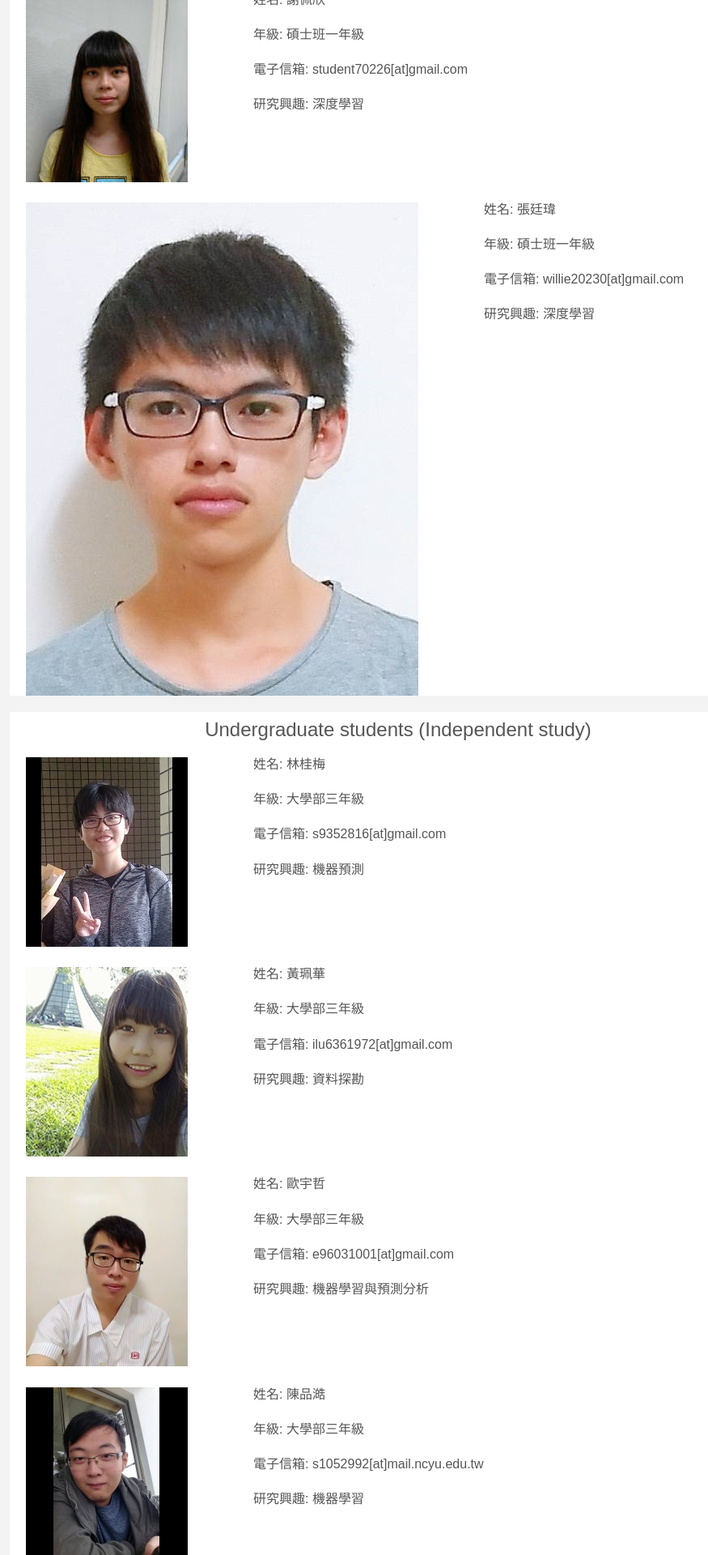
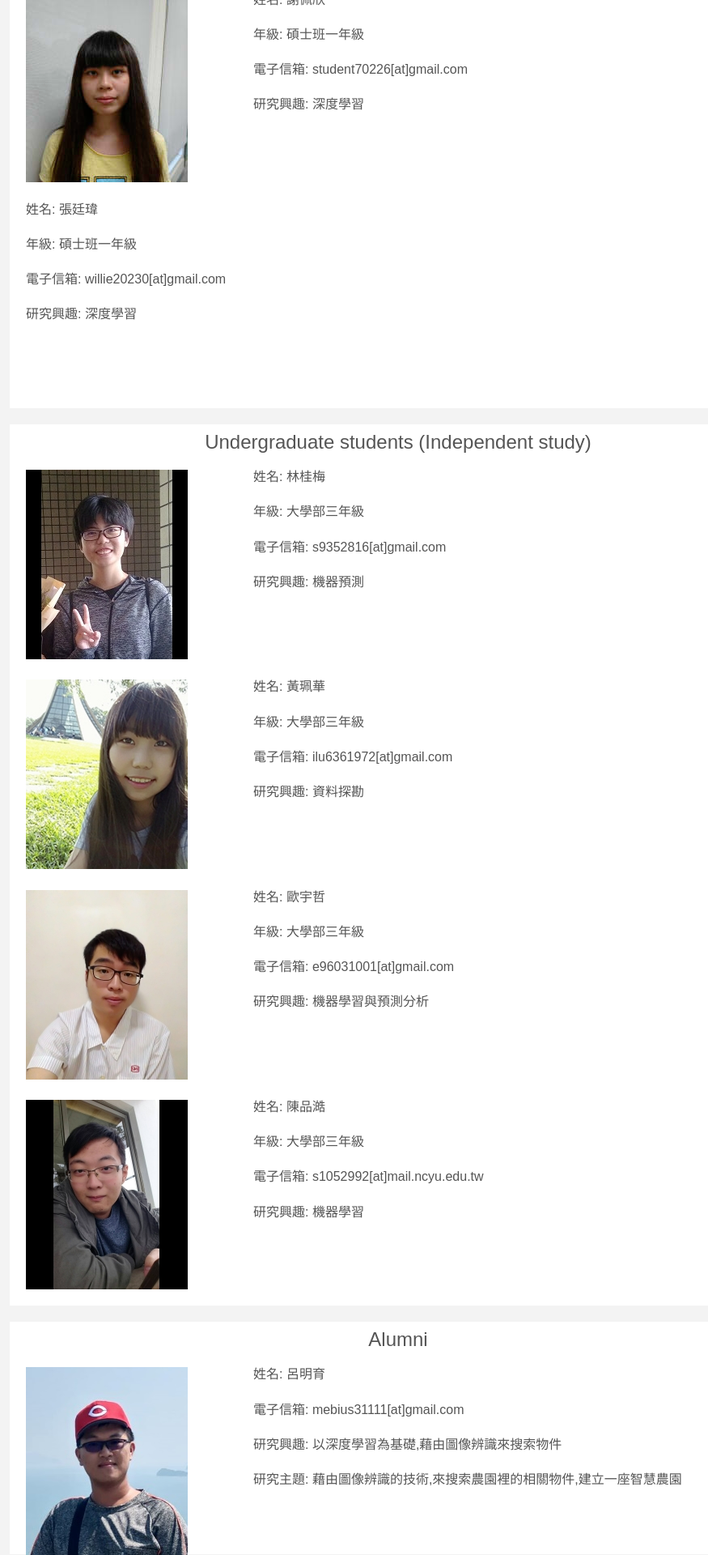
Before and after one commit to ncyu-deep/myblog, a Jekyll site: the page built from lab.md, in a window 1280 px wide. Shown: the part 517-2437 px from the top of the page at 81% size, without its empty margins (148-1023 px from the left). Built offline with Jekyll 4.4.1, drawn with Linux system fonts in a browser that asks for light colours; some web fonts are replaced.

```diff
--- a/lab.md
+++ b/lab.md
@@ -37,7 +37,7 @@ title: My lab
 
 <br/>
 
-<img src="tingwei.png" align="left" style="margin-top:5px; margin-right:81px" alt="Jin-Xian"/>
+<!--<img src="tingwei.png" align="left" style="margin-top:5px; margin-right:81px" alt="Jin-Xian"/>-->
 
 姓名: 張廷瑋
 
```
